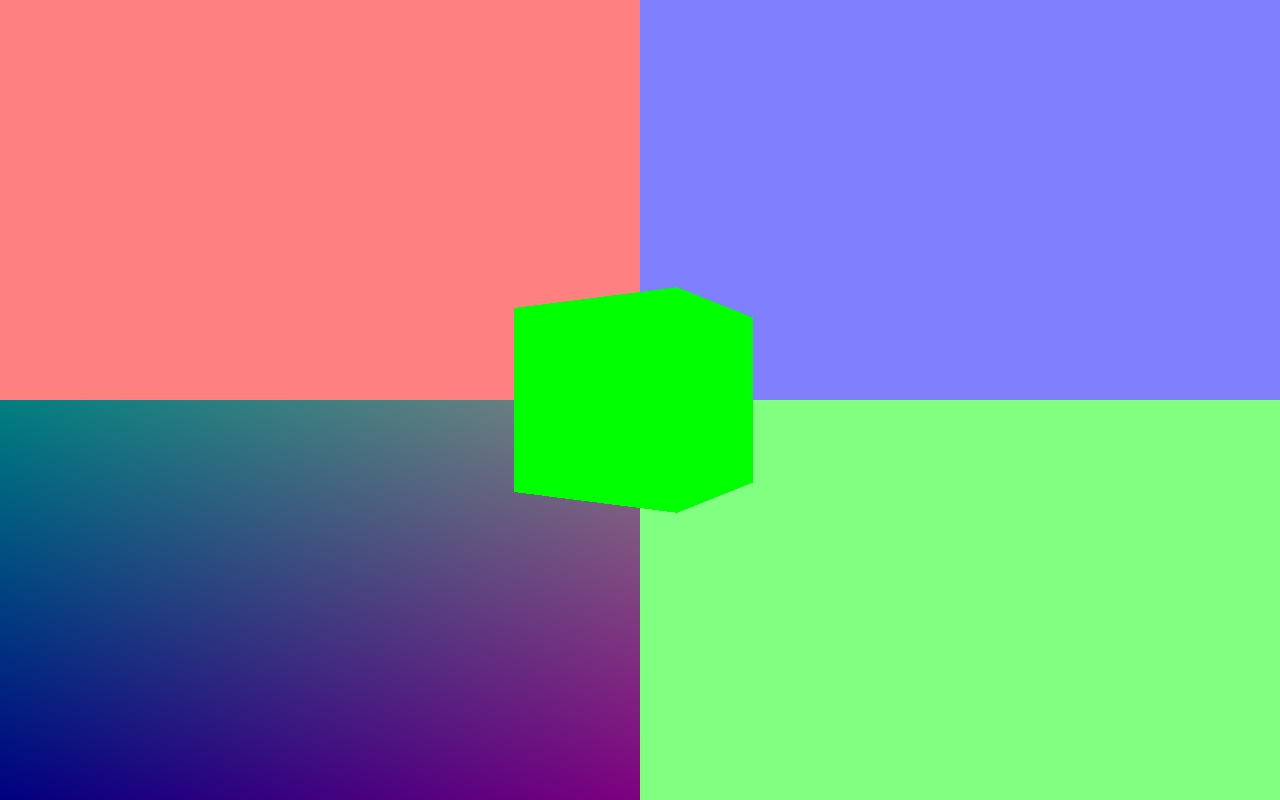
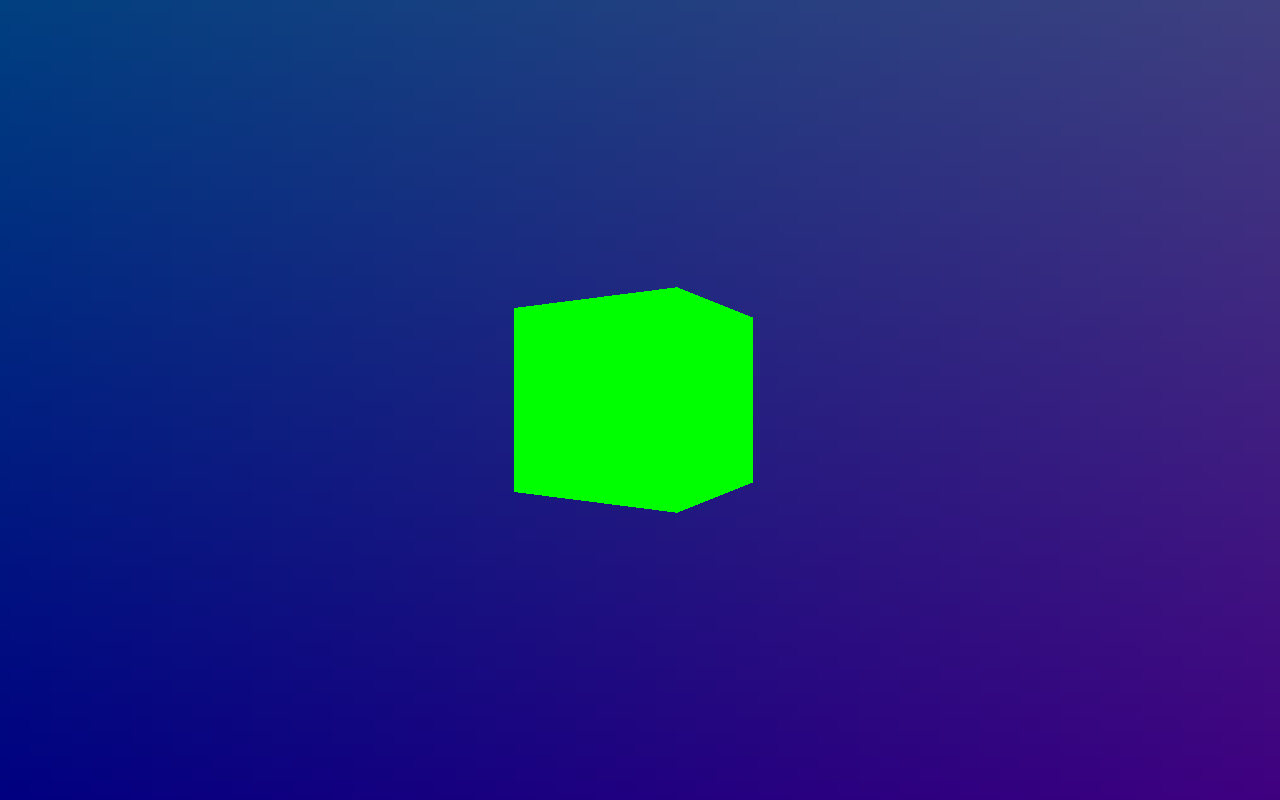
Before and after one commit to nikitazu/threejs-hello, a plain HTML site: page index.html in a window 1280 px wide. Drawn offline with Linux system fonts and the light colour scheme; animation ran at ten frames a second.

Commit message:
time controlled color

```diff
--- a/index.html
+++ b/index.html
@@ -15,6 +15,7 @@
   }
   </script>
 
+
   <script id="shader_02_four_squares" type="shader-code">
   uniform vec2 resolution;
   void main() {
@@ -31,6 +32,17 @@
     }
   }
   </script>
+
+
+  <script id="shader_03_time_change_color" type="shader-code">
+  uniform vec2  resolution;
+  uniform float sine;
+  void main() {
+    vec2 uv = gl_FragCoord.xy / resolution.xy;
+    gl_FragColor = vec4(uv * sine * 0.5, 0.5, 1.0);
+  }
+  </script>
+
 
   <script type="text/javascript" src="scripts/app/dom.js"></script>
   <script type="text/javascript" src="scripts/app/game.js"></script>
@@ -52,5 +64,22 @@
   , game
   );
 	</script>
+
+  <!--
+
+  Uniform      GLSL          JavaScript
+  type string	 type          type
+
+  'i', '1i'   = int         = Number
+  'f', '1f'   = float       = Number
+  'v2'        = vec2        = THREE.Vector2
+  'v3'        = vec3        = THREE.Vector3
+  'c'	        = vec3        = THREE.Color
+  'v4'	      = vec4        = THREE.Vector4
+  'm3'	      = mat3        = THREE.Matrix3
+  'm4'	      = mat4        = THREE.Matrix4
+  't'	        = sampler2D   = THREE.Texture
+  't'	        = samplerCube = THREE.CubeTexture
+  -->
 </body>
 </html>
--- a/scripts/app/game.js
+++ b/scripts/app/game.js
@@ -5,20 +5,25 @@ function app_game_init(
   let cube;
   let sprite;
   let uniforms;
+  let ticks = 1.0;
 
 	function start(scene) {
 
     uniforms = {
-      resolution: {
+      resolution : {
         type  : 'v2'
       , value : new three.Vector2(
           dom.getWindowInnerWidth()
         , dom.getWindowInnerHeight()
         )
       }
+    , sine : {
+        type  : 'f'
+      , value : 1.0
+      }
     };
 
-    const fragShader = dom.getCodeById("shader_02_four_squares");
+    const fragShader = dom.getCodeById("shader_03_time_change_color");
 
     cube = make_cube();
     sprite = make_shaded_sprite(fragShader, uniforms);
@@ -30,10 +35,13 @@ function app_game_init(
     sprite.position.z = -4;
 	}
 
-	function render(){
+	function render() {
+    ticks += 1;
+
     cube.rotation.y += 0.02;
     uniforms.resolution.value.x = dom.getWindowInnerWidth();
     uniforms.resolution.value.y = dom.getWindowInnerHeight();
+    uniforms.sine.value = Math.abs(Math.sin(ticks * 0.01));
 	};
 
   function make_cube() {
```
